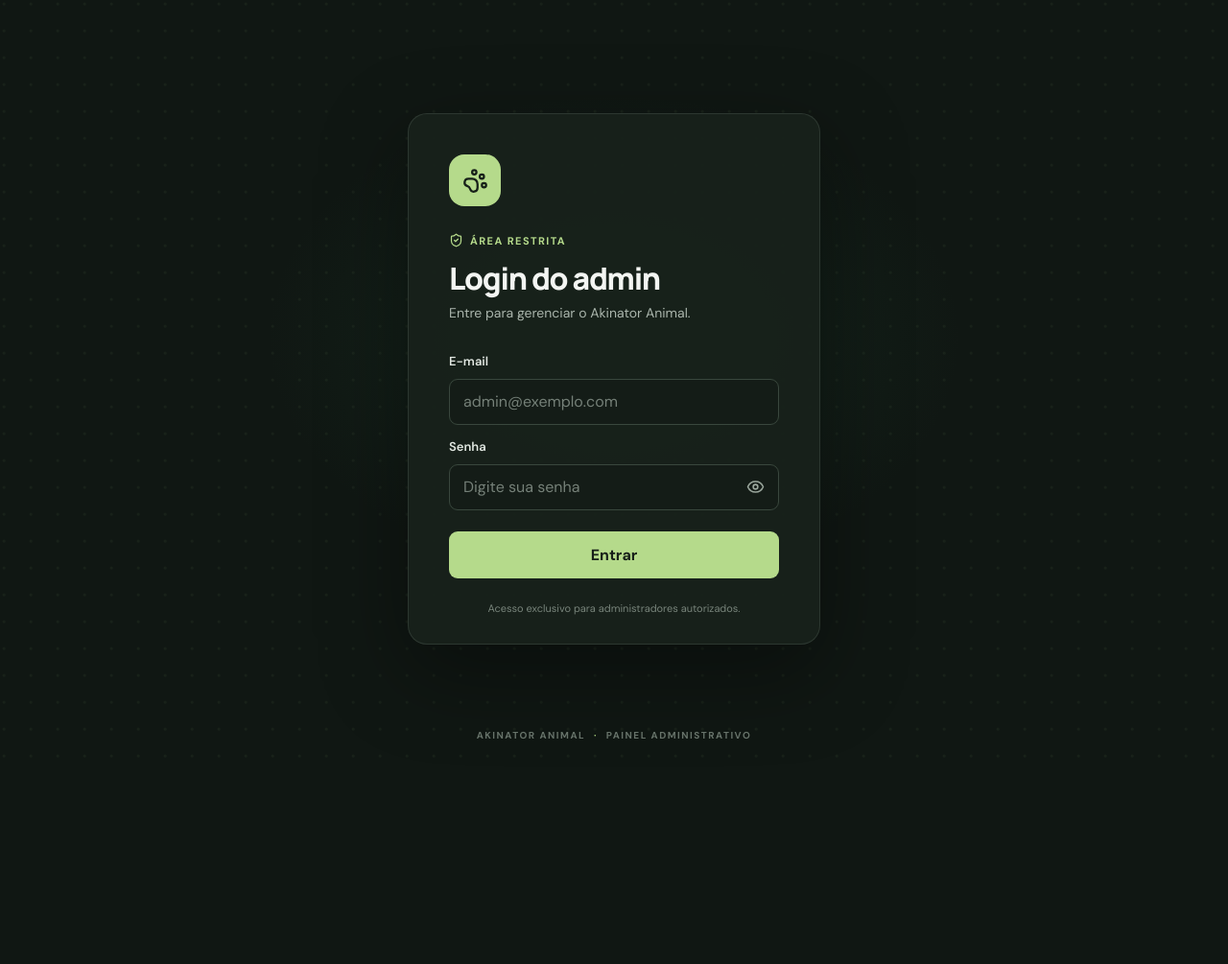
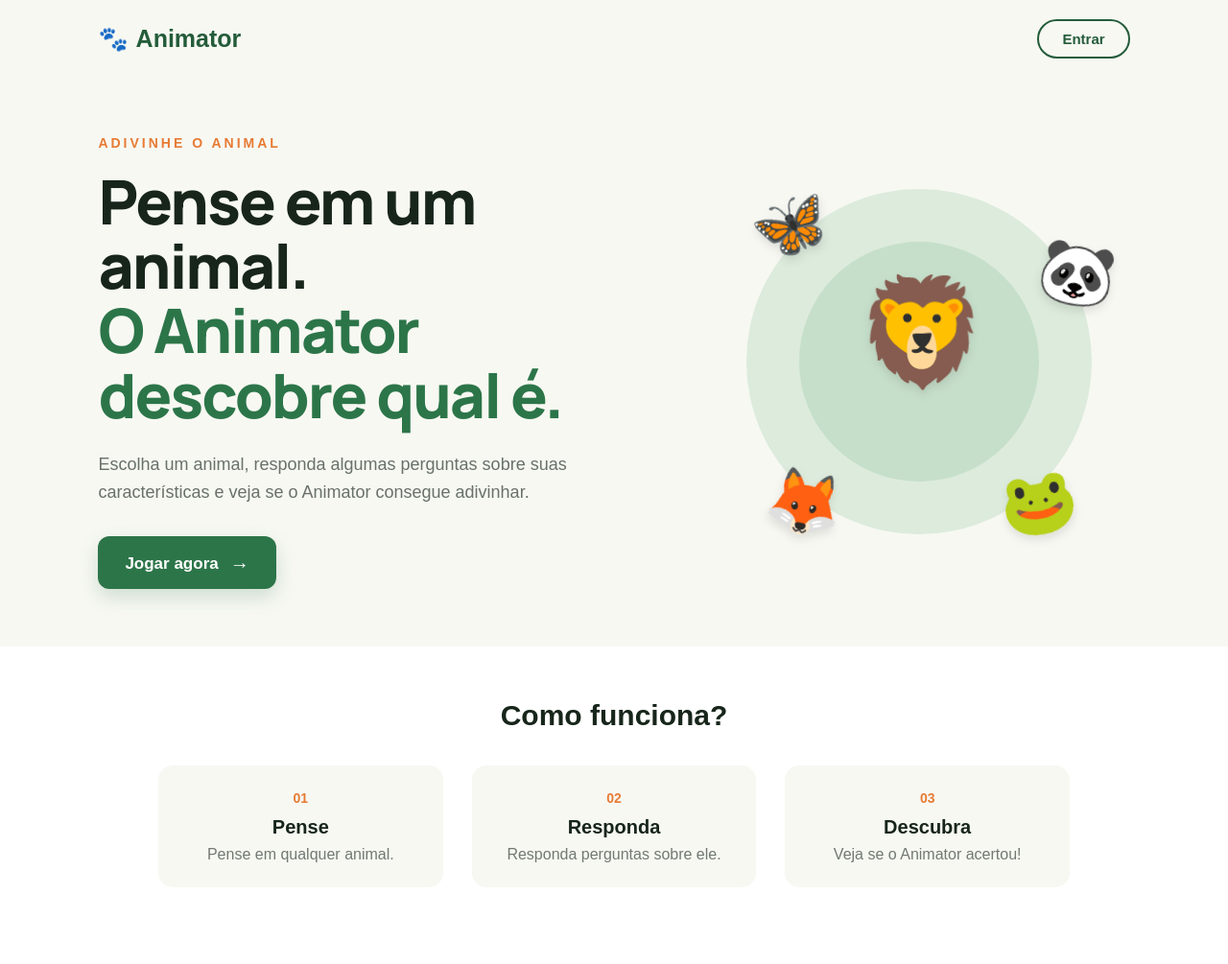
Before and after one commit to Eduarda-SS/Mini-Akinator, a React app in the folder frontend/: page / in a window 1280 px wide. Shown: the whole page at 96% size. Before the commit the page ends 800 px from the top, so only its background shows below. Built offline with nearby package versions, Linux system fonts and the light colour scheme; no server answers.

Commit message:
tela incial, e modificação simples na tela de login

```diff
--- a/frontend/adminLogin.jsx
+++ b/frontend/adminLogin.jsx
@@ -3,7 +3,7 @@ import { Eye, EyeOff, PawPrint, ShieldCheck } from "lucide-react";
 
 const API_URL = import.meta.env.VITE_API_URL ?? "http://localhost:5000";
 
-export default function AdminLogin() {
+export default function AdminLogin({ onBack }) {
   const [email, setEmail] = useState("");
   const [password, setPassword] = useState("");
   const [showPassword, setShowPassword] = useState(false);
@@ -42,6 +42,14 @@ export default function AdminLogin() {
   return (
     <main className="page-shell">
       <section className="login-card" aria-labelledby="login-title">
+        <button
+          type="button"
+          className="back-button"
+          onClick={onBack}
+        >
+          ← Voltar para o início
+        </button>
+
         <div className="brand-mark" aria-hidden="true"><PawPrint size={27} /></div>
         <div className="eyebrow"><ShieldCheck size={15} /> ÁREA RESTRITA</div>
         <h1 id="login-title">Login do admin</h1>
--- /dev/null
+++ b/frontend/homepage/Animator.jsx
@@ -0,0 +1,77 @@
+import "./homepage.css";
+
+function Animator({ onLogin }) {
+  return (
+    <div className="animator-page">
+      <header className="navbar">
+        <div className="logo">
+          🐾 <span>Animator</span>
+        </div>
+
+        <button className="login-button" onClick={onLogin}>
+          Entrar
+        </button>
+      </header>
+
+      <main className="hero">
+        <div className="hero-content">
+          <span className="subtitle">ADIVINHE O ANIMAL</span>
+
+          <h1>
+            Pense em um animal.
+            <br />
+            <span>O Animator descobre qual é.</span>
+          </h1>
+
+          <p>
+            Escolha um animal, responda algumas perguntas sobre suas
+            características e veja se o Animator consegue adivinhar.
+          </p>
+
+          <button className="play-button">
+            Jogar agora
+            <span>→</span>
+          </button>
+        </div>
+
+        <div className="animal-decoration">
+          <div className="circle circle-one"></div>
+          <div className="circle circle-two"></div>
+
+          <span className="animal animal-one">🦁</span>
+          <span className="animal animal-two">🦋</span>
+          <span className="animal animal-three">🐼</span>
+          <span className="animal animal-four">🦊</span>
+          <span className="animal animal-five">🐸</span>
+        </div>
+      </main>
+
+      <section className="how-it-works">
+        <h2>Como funciona?</h2>
+
+        <div className="steps">
+          <div className="step">
+            <span>01</span>
+            <h3>Pense</h3>
+            <p>Pense em qualquer animal.</p>
+          </div>
+
+          <div className="step">
+            <span>02</span>
+            <h3>Responda</h3>
+            <p>Responda perguntas sobre ele.</p>
+          </div>
+
+          <div className="step">
+            <span>03</span>
+            <h3>Descubra</h3>
+            <p>Veja se o Animator acertou!</p>
+          </div>
+        </div>
+      </section>
+    </div>
+
+  );
+}
+
+export default Animator;
--- /dev/null
+++ b/frontend/homepage/homepage.css
@@ -0,0 +1,272 @@
+* {
+  margin: 0;
+  padding: 0;
+  box-sizing: border-box;
+}
+
+body {
+  font-family: Arial, Helvetica, sans-serif;
+  background: #f7f8f2;
+  color: #17251b;
+}
+
+.animator-page {
+  min-height: 100vh;
+  overflow: hidden;
+}
+
+/* NAVBAR */
+
+.navbar {
+  height: 80px;
+  padding: 0 8%;
+  display: flex;
+  align-items: center;
+  justify-content: space-between;
+}
+
+.logo {
+  display: flex;
+  align-items: center;
+  gap: 8px;
+  font-size: 25px;
+  font-weight: 800;
+  color: #245c3a;
+}
+
+.login-button {
+  padding: 10px 24px;
+  border: 2px solid #245c3a;
+  border-radius: 25px;
+  background: transparent;
+  color: #245c3a;
+  font-size: 15px;
+  font-weight: bold;
+  cursor: pointer;
+  transition: 0.2s;
+}
+
+.login-button:hover {
+  background: #245c3a;
+  color: white;
+}
+
+/* HERO */
+
+.hero {
+  min-height: 570px;
+  padding: 60px 8%;
+  display: flex;
+  align-items: center;
+  justify-content: space-between;
+  position: relative;
+}
+
+.hero-content {
+  max-width: 620px;
+  z-index: 2;
+}
+
+.subtitle {
+  color: #e77b35;
+  font-size: 14px;
+  font-weight: bold;
+  letter-spacing: 3px;
+}
+
+.hero h1 {
+  margin-top: 18px;
+  font-size: clamp(42px, 5vw, 68px);
+  line-height: 1.05;
+  letter-spacing: -2px;
+}
+
+.hero h1 span {
+  color: #2c7549;
+}
+
+.hero p {
+  max-width: 520px;
+  margin-top: 25px;
+  font-size: 18px;
+  line-height: 1.6;
+  color: #68716a;
+}
+
+.play-button {
+  margin-top: 32px;
+  padding: 16px 28px;
+  border: none;
+  border-radius: 12px;
+  background: #2c7549;
+  color: white;
+  font-size: 17px;
+  font-weight: bold;
+  cursor: pointer;
+  box-shadow: 0 8px 20px rgba(44, 117, 73, 0.2);
+  transition: 0.2s;
+}
+
+.play-button span {
+  margin-left: 12px;
+  font-size: 20px;
+}
+
+.play-button:hover {
+  background: #215c38;
+  transform: translateY(-2px);
+}
+
+/* ANIMAIS */
+
+.animal-decoration {
+  width: 440px;
+  height: 440px;
+  position: relative;
+  display: flex;
+  align-items: center;
+  justify-content: center;
+}
+
+.circle {
+  position: absolute;
+  border-radius: 50%;
+}
+
+.circle-one {
+  width: 360px;
+  height: 360px;
+  background: #dcebdc;
+}
+
+.circle-two {
+  width: 250px;
+  height: 250px;
+  background: #c6dfca;
+}
+
+.animal {
+  position: absolute;
+  font-size: 65px;
+  z-index: 2;
+  filter: drop-shadow(0 5px 5px rgba(0, 0, 0, 0.1));
+}
+
+.animal-one {
+  font-size: 110px;
+  top: 125px;
+  left: 155px;
+}
+
+.animal-two {
+  top: 40px;
+  left: 45px;
+  transform: rotate(-15deg);
+}
+
+.animal-three {
+  right: 15px;
+  top: 90px;
+  transform: rotate(10deg);
+}
+
+.animal-four {
+  bottom: 35px;
+  left: 60px;
+  transform: rotate(12deg);
+}
+
+.animal-five {
+  right: 55px;
+  bottom: 35px;
+  transform: rotate(-10deg);
+}
+
+/* COMO FUNCIONA */
+
+.how-it-works {
+  padding: 55px 8% 80px;
+  background: #ffffff;
+  text-align: center;
+}
+
+.how-it-works h2 {
+  font-size: 30px;
+  margin-bottom: 35px;
+}
+
+.steps {
+  max-width: 950px;
+  margin: auto;
+  display: flex;
+  justify-content: space-between;
+  gap: 30px;
+}
+
+.step {
+  flex: 1;
+  padding: 25px;
+  border-radius: 15px;
+  background: #f7f8f2;
+}
+
+.step > span {
+  color: #e77b35;
+  font-weight: bold;
+  font-size: 14px;
+}
+
+.step h3 {
+  margin-top: 10px;
+  font-size: 20px;
+}
+
+.step p {
+  margin-top: 8px;
+  color: #727972;
+}
+
+/* RESPONSIVIDADE */
+
+@media (max-width: 800px) {
+  .hero {
+    padding-top: 30px;
+    flex-direction: column;
+    text-align: center;
+  }
+
+  .hero p {
+    margin-left: auto;
+    margin-right: auto;
+  }
+
+  .animal-decoration {
+    width: 330px;
+    height: 330px;
+    margin-top: 30px;
+  }
+
+  .circle-one {
+    width: 280px;
+    height: 280px;
+  }
+
+  .circle-two {
+    width: 190px;
+    height: 190px;
+  }
+
+  .animal-one {
+    font-size: 80px;
+    top: 100px;
+    left: 115px;
+  }
+
+  .animal {
+    font-size: 45px;
+  }
+
+  .steps {
+    flex-direction: column;
+  }
+}
--- a/frontend/index.html
+++ b/frontend/index.html
@@ -5,7 +5,7 @@
     <meta name="viewport" content="width=device-width, initial-scale=1.0" />
     <meta name="theme-color" content="#101713" />
     <meta name="description" content="Acesso administrativo do Akinator Animal" />
-    <title>Admin | Akinator Animal</title>
+    <title>Akinator Animal</title>
   </head>
   <body>
     <div id="root"></div>
--- a/frontend/main.jsx
+++ b/frontend/main.jsx
@@ -1,10 +1,21 @@
-import React from "react";
+import React, { useState } from "react";
 import { createRoot } from "react-dom/client";
-import AdminLogin from "./adminLogin.jsx";
+import AdminLogin from "/adminLogin.jsx";
 import "./style.css";
+import Animator from "./homepage/Animator";
+
+function App() {
+  const [page, setPage] = useState("home");
+
+  if (page === "login") {
+    return <AdminLogin onBack={() => setPage("home")} />;
+  }
+
+  return <Animator onLogin={() => setPage("login")} />;
+}
 
 createRoot(document.getElementById("root")).render(
   <React.StrictMode>
-    <AdminLogin />
+    <App />
   </React.StrictMode>,
 );
--- a/frontend/style.css
+++ b/frontend/style.css
@@ -142,3 +142,31 @@ footer span { padding: 0 5px; color: #a9d17f; }
   .login-card { padding: 32px 25px 25px; border-radius: 16px; }
   h1 { font-size: 28px; }
 }
+
+.back-button {
+display: inline-flex;
+align-items: center;
+gap: 7px;
+margin-bottom: 28px;
+padding: 0;
+border: 0;
+color: #8f9b91;
+background: transparent;
+font-size: 13px;
+font-weight: 600;
+cursor: pointer;
+transition:
+color .2s ease,
+transform .2s ease;
+}
+
+.back-button:hover {
+color: #b5da8b;
+transform: translateX(-2px);
+}
+
+.back-button:focus-visible {
+outline: 2px solid rgba(181, 218, 139, .55);
+outline-offset: 4px;
+border-radius: 4px;
+}
```
Also changed, not shown: 1 other file.
